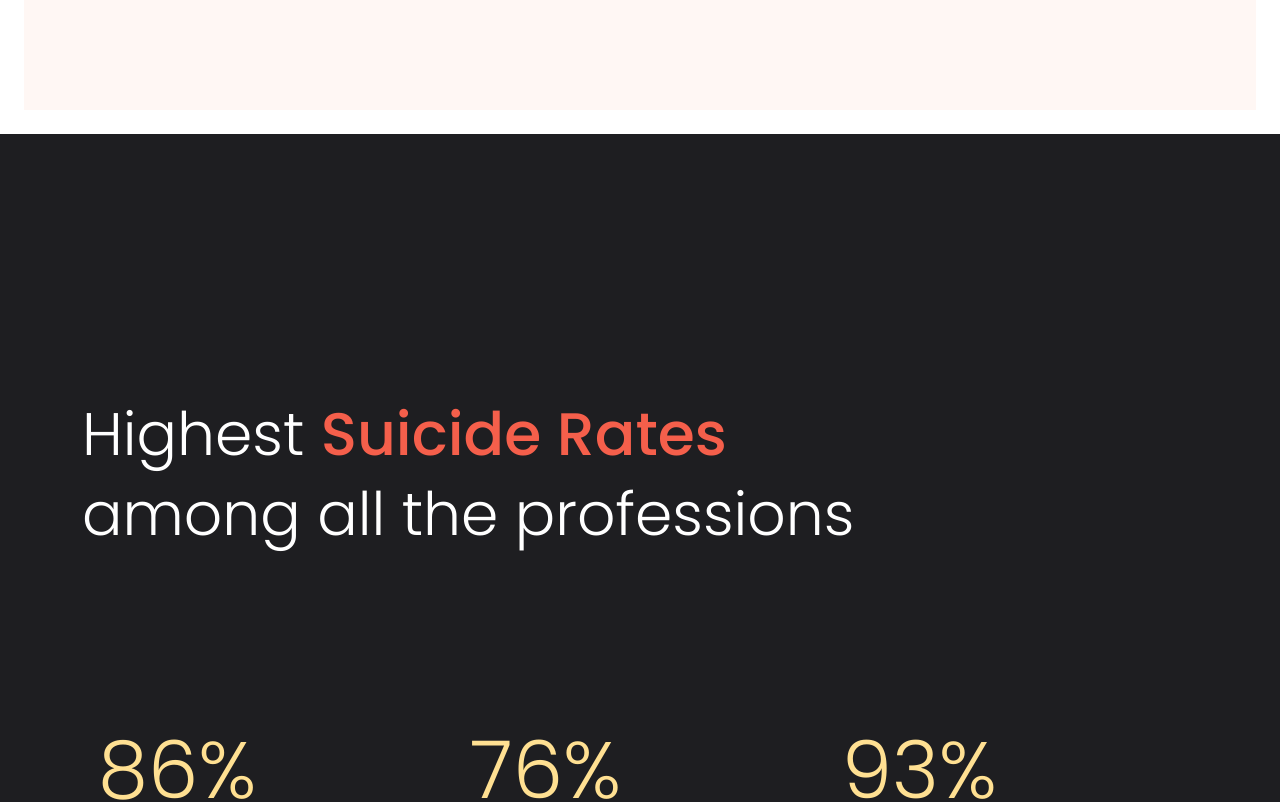
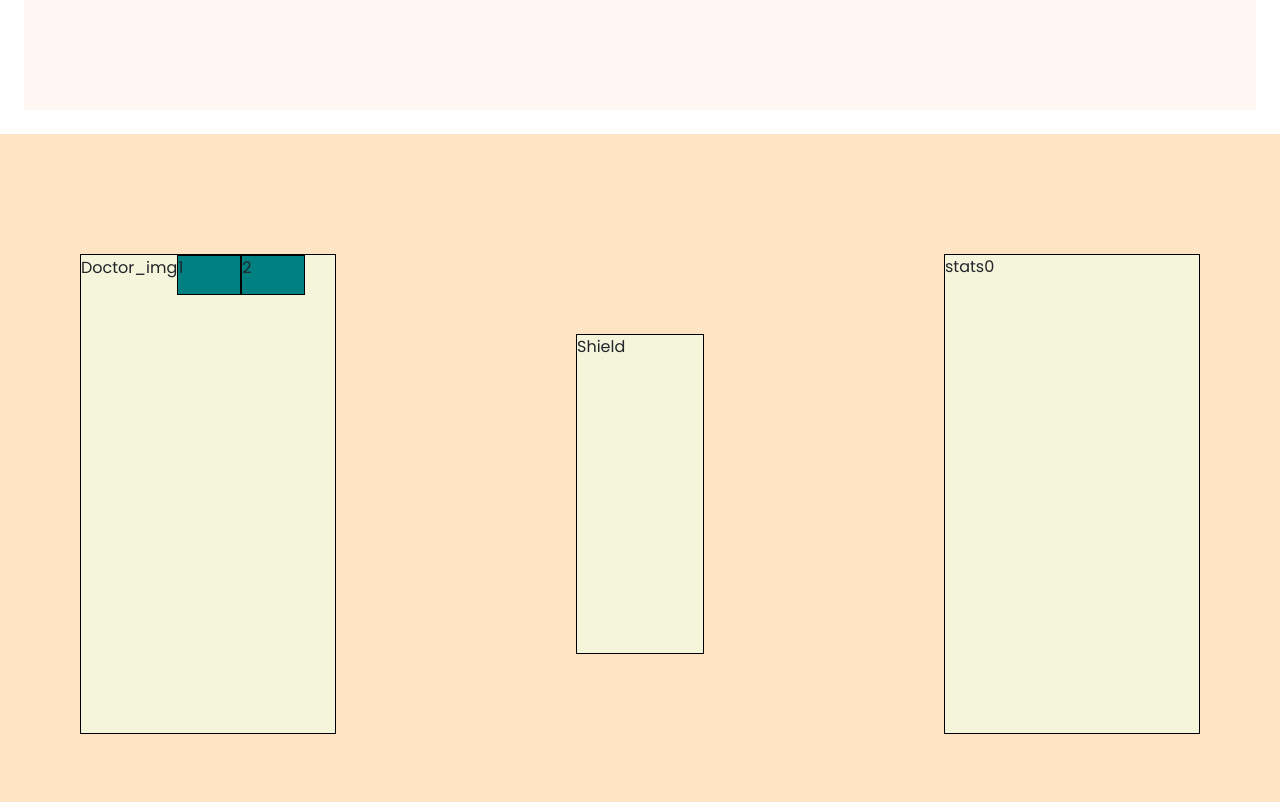
Before and after one commit to souvagyaganguli/fitmedik, a React (Create React App) app: page / in a window 1280 px wide. Shown: the part 820-1622 px from the top of the page. Built offline with nearby package versions, Linux system fonts and the light colour scheme.

Commit message:
Doctor_Game_initial

```diff
--- a/package.json
+++ b/package.json
@@ -14,7 +14,7 @@
     "react-bootstrap-icons": "^1.7.2",
     "react-dom": "^17.0.2",
     "react-icons": "^4.3.1",
-    "react-scripts": "5.0.0",
+    "react-scripts": "^3.0.1",
     "react-slick": "^0.28.1",
     "react-video-js-player": "^1.1.1",
     "slick-carousel": "^1.8.1",
--- a/src/App.js
+++ b/src/App.js
@@ -1,3 +1,4 @@
+import React from 'react';
 import './App.css';
 import Navbar from './components/Navbar/Navbar';
 import Reason from './components/Reasons/Reason';
@@ -12,11 +13,13 @@ import Contact from './components/Contact_Form/Contact';
 import Footer from './components/Footer/Footer';
 import Copyright from './components/Footer/Copyright.js';
 import Appscreens from './components/App_Screen/Appscreens';
+import Doctor_Game from './components/Doctor_Game/Doctor_Game';
 
 function App() {
   return (
     <>
       <Navbar />
+      <Doctor_Game />
       <Statistics />
       <Appscreens/>
       <Diseases />
--- /dev/null
+++ b/src/components/Doctor_Game/Doctor_Game.css
@@ -0,0 +1,38 @@
+.doctor_container {
+    height: 90vh;
+    display: flex;
+    align-items: center;
+    justify-content: space-between;
+    padding: 5em;
+    background-color: bisque;
+}
+.doctor_container > * {
+    border: 1px solid black;
+}
+
+.left_doctor {
+    height: 60vh;
+    width: 20vw;
+    background-color: beige;
+}
+
+.shield {
+    height: 40vh;
+    width: 10vw;
+    background-color: beige;
+}
+
+.right_doctor {
+    height: 60vh;
+    width: 20vw;
+    background-color: beige;
+}
+
+.hover_point {
+    height: 5vh;
+    width: 5vw;
+    display: inline-block;
+    background-color: teal;
+    cursor: crosshair;
+    border: 1px solid black;
+}
--- /dev/null
+++ b/src/components/Doctor_Game/Doctor_Game.js
@@ -0,0 +1,81 @@
+import React, { Component } from 'react';
+import './Doctor_Game.css';
+
+class Hover_point extends Component {
+    constructor(props){
+        super(props)
+    }
+    render() {
+        return (
+            <div className='hover_point'
+            onMouseEnter={() => this.props.updater(this.props.Tag,true)}
+            onMouseLeave={() => this.props.updater(this.props.Tag,false)}
+            >
+                {this.props.Tag}
+            </div>
+        )
+    }
+}
+
+class Left_Doctor extends Component {
+    constructor(props){
+        super(props)
+    }
+  render() {
+    return (
+      <div className='left_doctor'>
+          Doctor_img
+          <Hover_point
+            Tag={1}
+            updater={this.props.updater}
+          />
+          <Hover_point
+            Tag={2}
+            updater={this.props.updater}
+          />
+      </div>
+    )
+  }
+}
+
+class Right_Doctor extends Component {
+  render() {
+    return (
+      <div className='right_doctor'>
+          stats
+          {this.props.children}
+      </div>
+    )
+  }
+}
+class Doctor_Game extends Component {
+  constructor(props) {
+      super(props)
+      this.state={
+          stat : 0,
+      };
+  }
+  render() {
+    return (
+      <div className='doctor_container'>
+          <Left_Doctor
+            updater={(tag,state) => {
+              console.log(`tag={tag}`);
+              state
+                ?this.setState({stat: tag})
+                :this.setState({stat:0})
+              }}
+            mouseLeave={(num) => this.setState({stat : 0})}
+          />
+          <div className='shield'>
+              Shield
+          </div>
+          <Right_Doctor>
+            {this.state.stat}
+          </Right_Doctor>
+      </div>
+    )
+  }
+}
+
+export default Doctor_Game;
```
Also changed, not shown: 1 other file (tests, documents, lock files or other folders).
